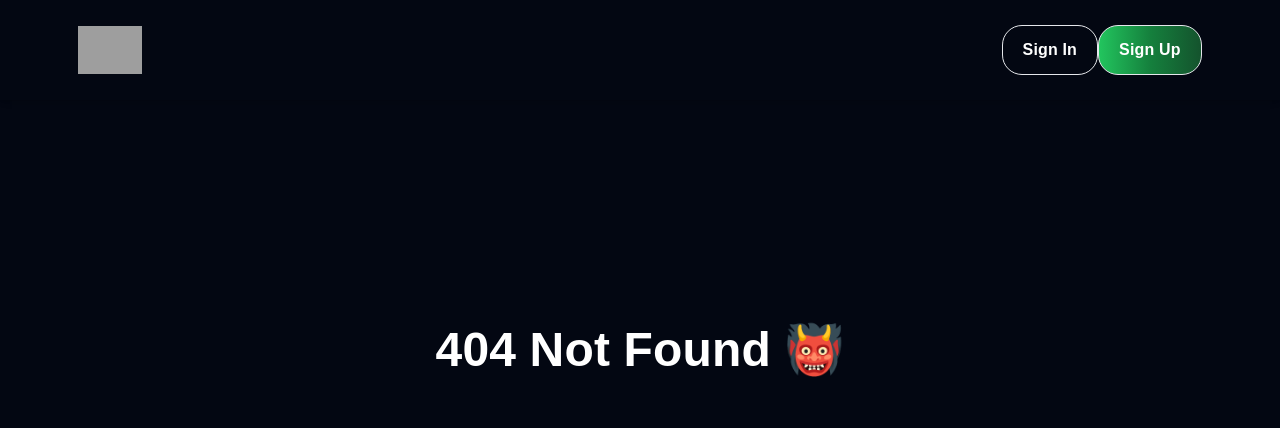
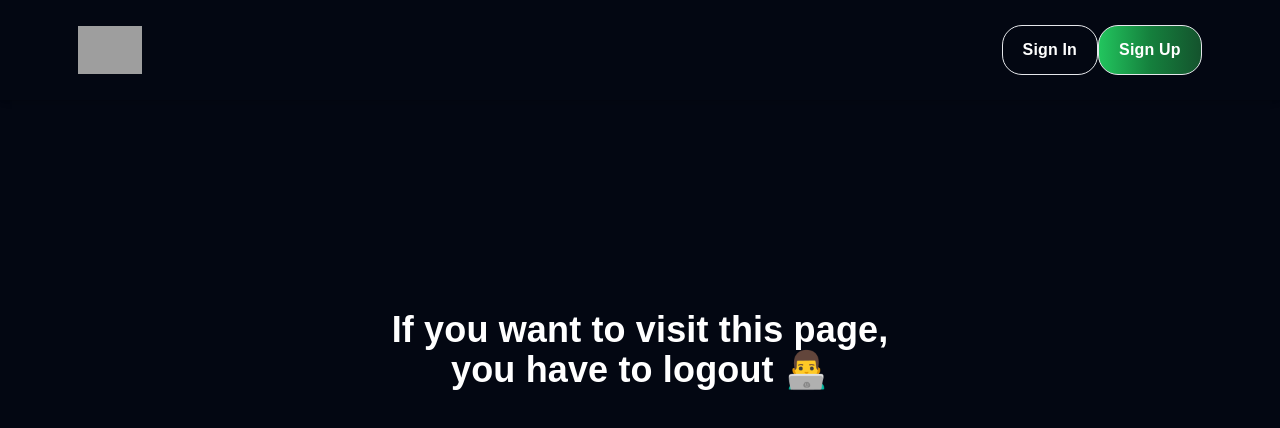
Before and after one commit to podlaskialgorytm3/react-blog, a React (Vite) app: page /profile in a window 1280 px wide. Before the commit this address had no page. Shown: the top 428 px of the page. Built offline with nearby package versions, Linux system fonts and the light colour scheme; grey boxes are pictures that could not be loaded.

Commit message:
feat: create simple profile page, and create image picker

```diff
--- a/src/App.tsx
+++ b/src/App.tsx
@@ -8,6 +8,7 @@ import { SignUp } from "./pages/auth/sign-up"
 import { Home } from "./pages/home/home"
 import { ResetPassword } from "./pages/auth/reset-password";
 import { NewPassword } from "./pages/auth/new-password";
+import { Profile } from "./pages/user/profile";
 
 import { queryClient } from "./features/auth/utils/fetch-data"
 
@@ -21,7 +22,8 @@ const route = createBrowserRouter([
       {path: '/signin', element: <SignIn />},
       {path: '/signup', element: <SignUp />},
       {path: '/reset-password',element: <ResetPassword />},
-      {path: '/new-password/:token', element: <NewPassword />}
+      {path: '/new-password/:token', element: <NewPassword />},
+      {path: '/profile',element: <Profile />}
     ]
   },
 ])
--- /dev/null
+++ b/src/features/user/profile.tsx
@@ -0,0 +1,12 @@
+const img = "https://img.freepik.com/premium-photo/chita_827316-164.jpg"
+
+export const ProfileCard = () => {
+    return(
+        <>
+            <div className="w-[500px] h-[700px] border-[#41c48b] border-[3px] flex col justify-center relative">
+                <img src={img} className="w-[200px] h-[200px] mt-10 rounded-[50%] border-[#41c48b] border-[3px]"/>
+                <input type="file" accept="image/*" className="absolute top-20 left-40 w-[200px] h-[200px] block opacity-0"/>
+            </div>
+        </>
+    )
+}
--- /dev/null
+++ b/src/pages/user/profile.tsx
@@ -0,0 +1,13 @@
+import { useAuth } from "../../shared/hooks/useAuth"
+import { AuthError } from "../error/error-auth-page"
+
+import { ProfileCard } from "../../features/user/profile"
+
+export const Profile = () => {
+    const { auth } = useAuth()
+    return(
+       <>
+         {auth ? (<ProfileCard />) : (<AuthError />)}
+       </>
+    )
+}
```
